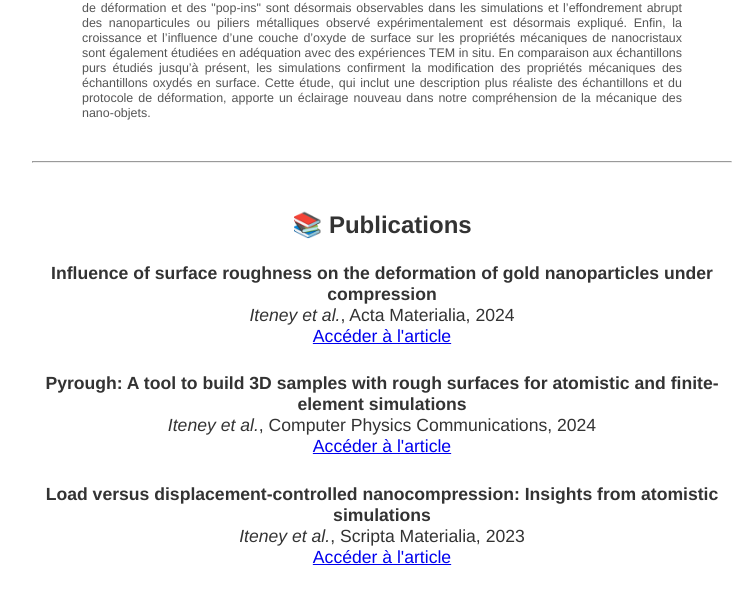
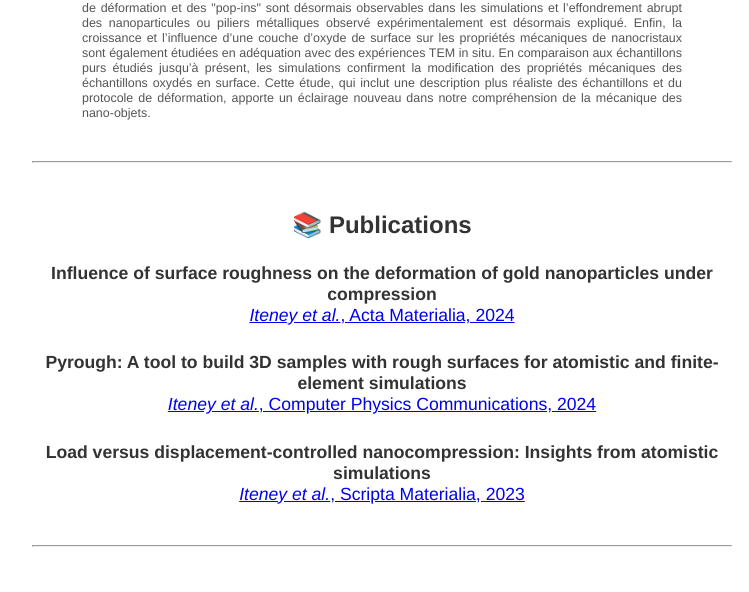
Before and after one commit to HugooIT/thesis, a plain HTML site: page index.html in a window 1280 px wide. Shown: the part 670-1262 px from the top of the page, without its empty margins (258-1007 px from the left). Drawn offline with Linux system fonts and the light colour scheme.

Commit message:
doi in article's references

```diff
--- a/index.html
+++ b/index.html
@@ -130,18 +130,15 @@
     <ul>
       <li>
         <strong>Influence of surface roughness on the deformation of gold nanoparticles under compression</strong><br>
-        <em>Iteney et al.</em>, Acta Materialia, 2024<br>
-        <a href="https://doi.org/10.1016/j.actamat.2024.120317" target="_blank">Accéder à l'article</a>
+        <a href="https://doi.org/10.1016/j.actamat.2024.120317" target="_blank"><em>Iteney et al.</em>, Acta Materialia, 2024<br></a>
       </li>
       <li>
         <strong>Pyrough: A tool to build 3D samples with rough surfaces for atomistic and finite-element simulations</strong><br>
-        <em>Iteney et al.</em>, Computer Physics Communications, 2024<br>
-        <a href="https://doi.org/10.1016/j.cpc.2023.108958" target="_blank">Accéder à l'article</a>
+        <a href="https://doi.org/10.1016/j.cpc.2023.108958" target="_blank"><em>Iteney et al.</em>, Computer Physics Communications, 2024<br></a>
       </li>
       <li>
         <strong>Load versus displacement-controlled nanocompression: Insights from atomistic simulations</strong><br>
-        <em>Iteney et al.</em>, Scripta Materialia, 2023<br>
-        <a href="https://doi.org/10.1016/j.scriptamat.2022.115245" target="_blank">Accéder à l'article</a>
+        <a href="https://doi.org/10.1016/j.scriptamat.2022.115245" target="_blank"><em>Iteney et al.</em>, Scripta Materialia, 2023<br></a>
       </li>
     </ul>
 
```
Also changed, not shown: index_en.html (+3 -6 lines).
